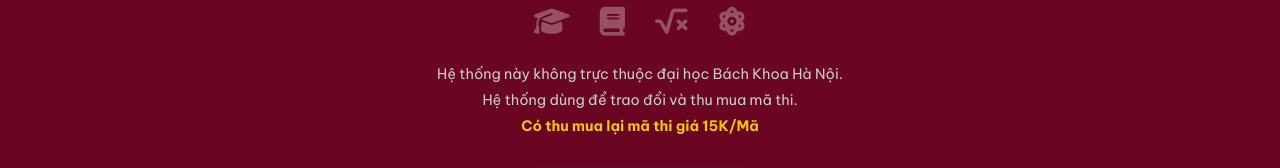
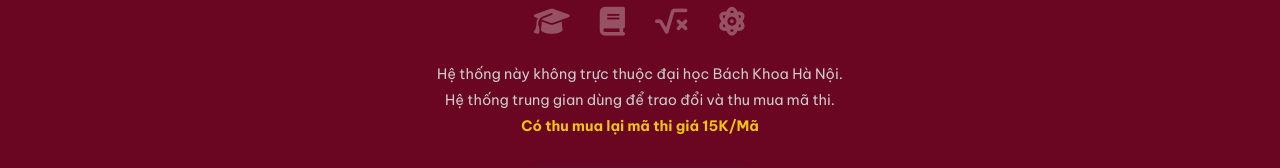
Before and after one commit to dnl20008/code-tsa, a website: page index.html in a window 1280 px wide. Shown: the part 2261-2429 px from the top of the page. Drawn offline with Linux system fonts and the light colour scheme; no server answers.

Commit message:
Update index.html

```diff
--- a/index.html
+++ b/index.html
@@ -425,7 +425,7 @@
 
             <p class="footer-note">
                 Hệ thống này không trực thuộc đại học Bách Khoa Hà Nội.<br>
-                Hệ thống dùng để trao đổi và thu mua mã thi.<br>
+                Hệ thống trung gian dùng để trao đổi và thu mua mã thi.<br>
                 <span class="highlight">Có thu mua lại mã thi giá 15K/Mã</span>
             </p>
 
```
